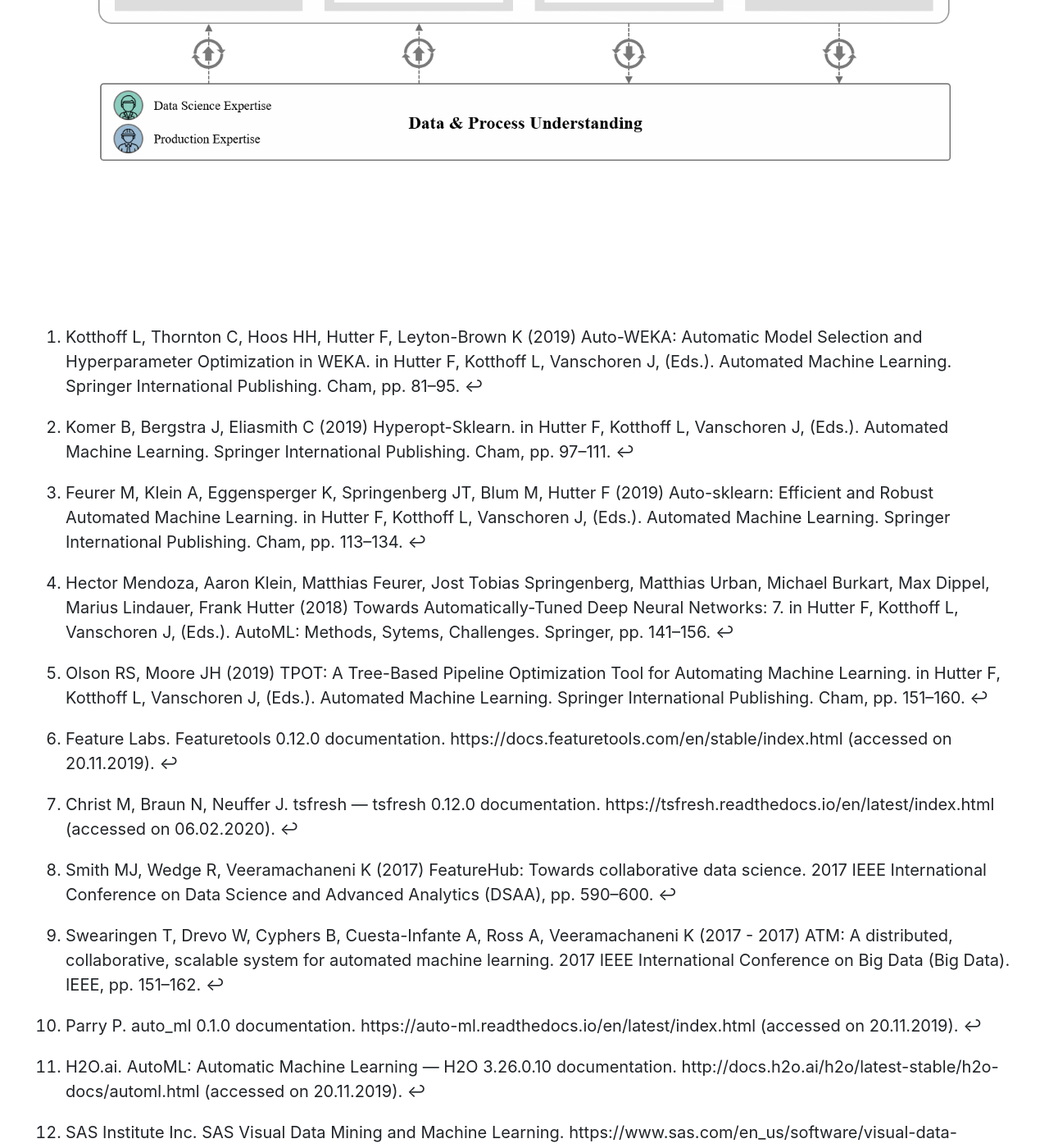
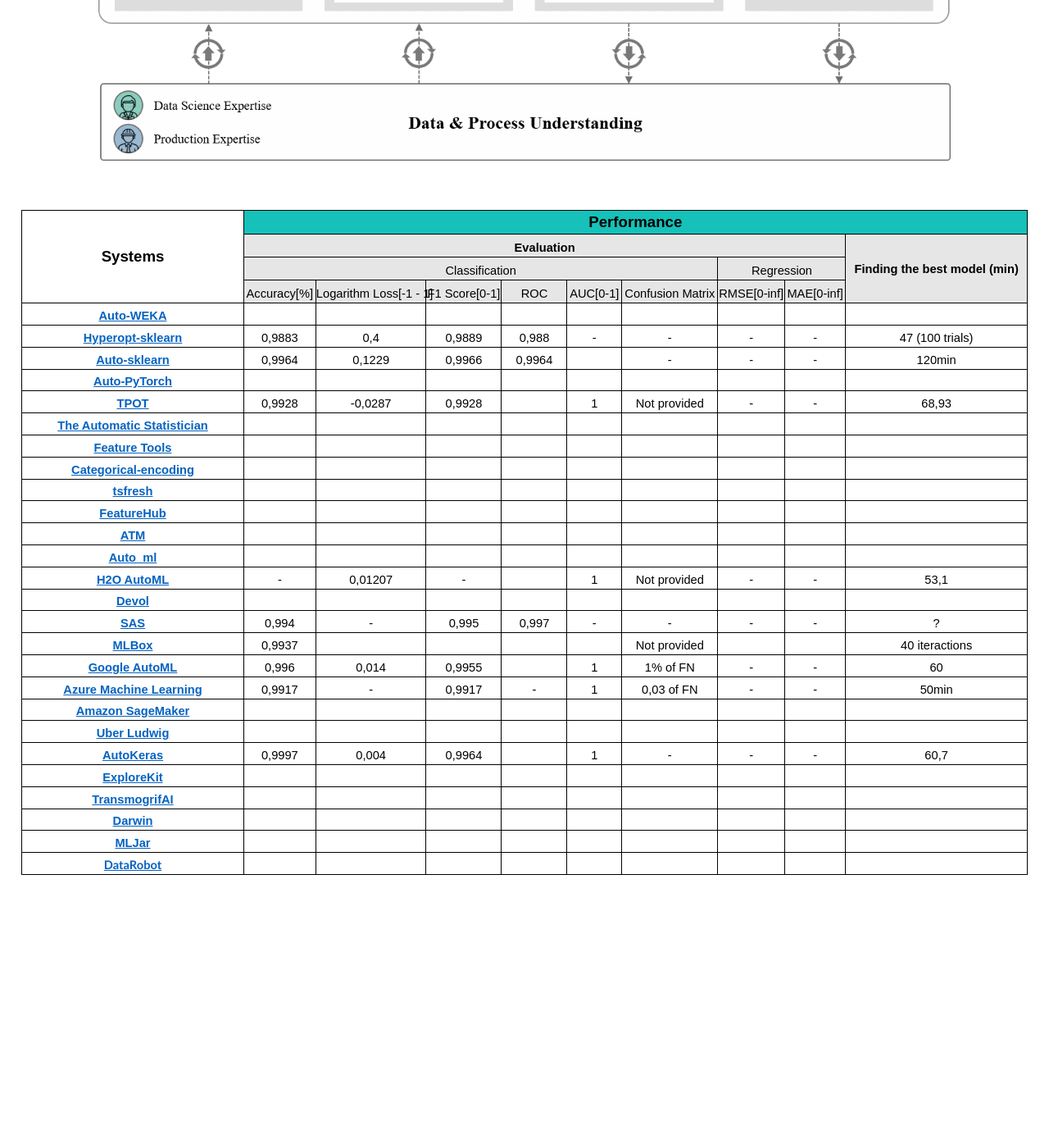
Before and after one commit to jonathankrauss/AutoML-Benchmark, a Jekyll site: the page built from README.md, in a window 1280 px wide and 1400 px high, scrolled down 617 px. Shown: the whole window at 82% size. Built offline with Jekyll 4.4.1, drawn with Linux system fonts in a browser that asks for light colours; our own code applies the rules of GitHub Pages for plain Markdown files; comment, search, counter and statistics services are not loaded.

Commit message:
Update default.html

```diff
--- a/_layouts/default.html
+++ b/_layouts/default.html
@@ -141,7 +138,7 @@
     </section>
   </div>
 
-
+    <div id="table_1"></div>
    <!--This is where Table 1 should be-->
   <div>
     <script>
```
Also changed, not shown: other parts of _layouts/default.html (+1 -4 lines).
